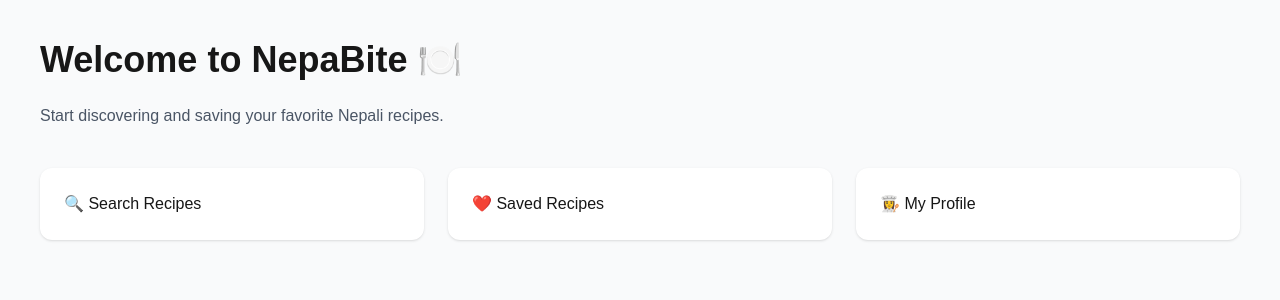
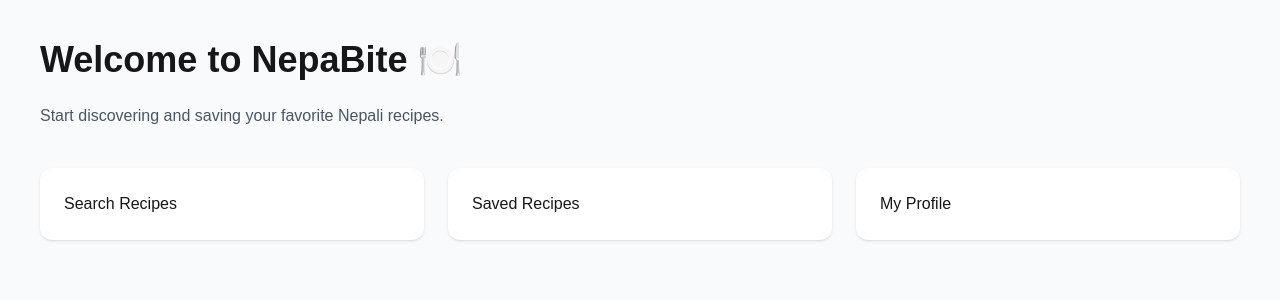
Before and after one commit to Arti-Mdhr/NepaBite_Web, a Next.js app: page /auth/dashboard in a window 1280 px wide. Shown: the top 300 px of the page. Built offline with nearby package versions, Linux system fonts and the light colour scheme.

Commit message:
Modifying dashbaord layout

```diff
--- a/app/auth/dashboard/page.tsx
+++ b/app/auth/dashboard/page.tsx
@@ -8,13 +8,13 @@ export default function DashboardPage() {
 
       <div className="grid grid-cols-1 md:grid-cols-3 gap-6">
         <div className="p-6 bg-white rounded-xl shadow">
-          🔍 Search Recipes
+           Search Recipes
         </div>
         <div className="p-6 bg-white rounded-xl shadow">
-          ❤️ Saved Recipes
+           Saved Recipes
         </div>
         <div className="p-6 bg-white rounded-xl shadow">
-          👩‍🍳 My Profile
+           My Profile
         </div>
       </div>
     </div>
```
